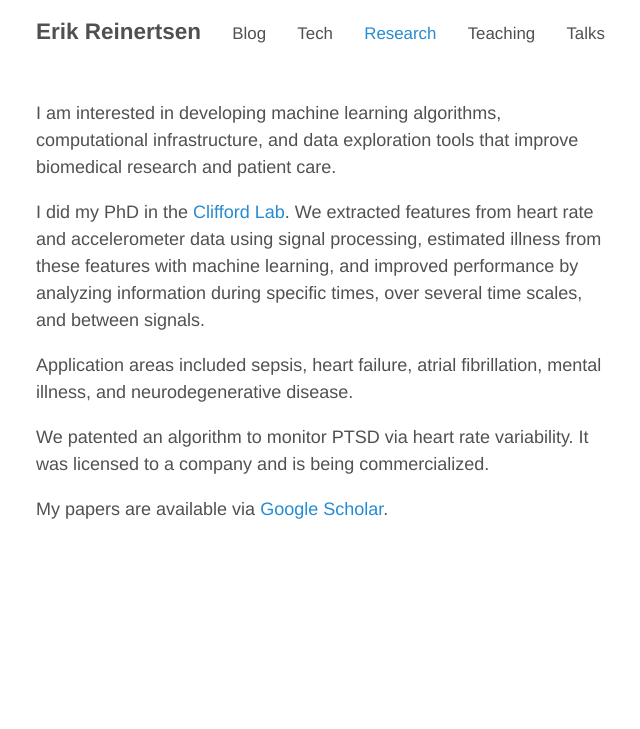
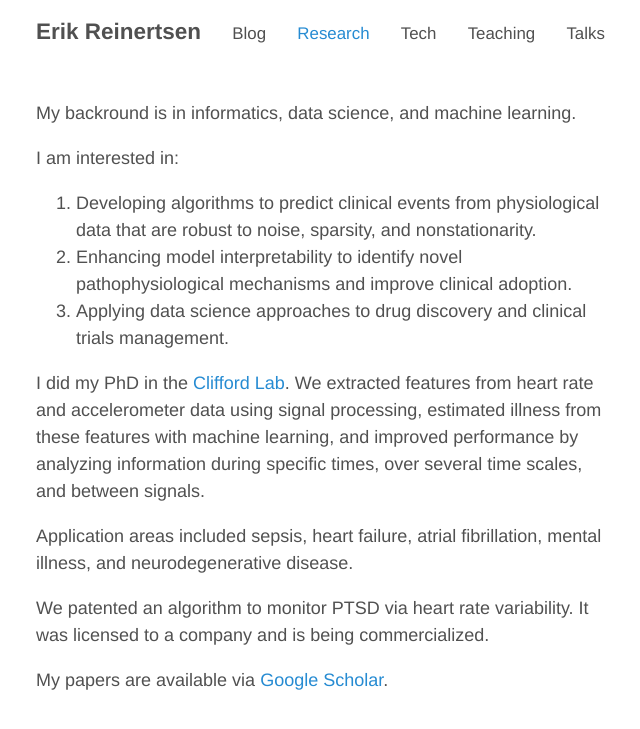
Before and after one commit to erikr/erikr.github.io, a Jekyll site: the page built from research.md, in a window 1280 px wide. Shown: the top 729 px of the page, without its empty margins (316-956 px from the left). Built offline with Jekyll 4.4.1, drawn with Linux system fonts in a browser that asks for light colours; nearby versions of some CDN libraries.

Commit message:
removed favicon, revised order of tabs, and updated research description with future interests

```diff
--- a/_config.yml
+++ b/_config.yml
@@ -17,8 +17,8 @@ permalink: "/:title/"
 
 pages_list:
     Blog: '/blog'
+    Research: '/research'
     Tech: '/tech'
-    Research: '/research'
     Teaching: '/teaching'
     Talks: '/talks'
 
--- a/_includes/head.html
+++ b/_includes/head.html
@@ -5,9 +5,6 @@
 <link rel="manifest" href="/manifest.json">
 <link rel="mask-icon" href="/safari-pinned-tab.svg" color="#5bbad5">
 <meta name="theme-color" content="#ffffff">
-
-<link rel="shortcut icon" href="/favicon.ico" type="image/x-icon">
-<link rel="icon" href="/favicon.ico" type="image/x-icon">
 
 <!-- Enable responsiveness on mobile devices-->
 <meta name="viewport" content="width=device-width, initial-scale=1.0, maximum-scale=1">
--- a/research.md
+++ b/research.md
@@ -4,7 +4,13 @@ permalink: /research/
 title: "Research"
 ---
 
-I am interested in developing machine learning algorithms, computational infrastructure, and data exploration tools that improve biomedical research and patient care.
+My backround is in informatics, data science, and machine learning.
+
+I am interested in:
+
+1. Developing algorithms to predict clinical events from physiological data that are robust to noise, sparsity, and nonstationarity.
+2. Enhancing model interpretability to identify novel pathophysiological mechanisms and improve clinical adoption.
+3. Applying data science approaches to drug discovery and clinical trials management.
 
 I did my PhD in the [Clifford Lab](http://gdclifford.info). We extracted features from heart rate and accelerometer data using signal processing, estimated illness from these features with machine learning, and improved performance by analyzing information during specific times, over several time scales, and between signals.
 
```
Also changed, not shown: tech.md (+1 -1 lines).
